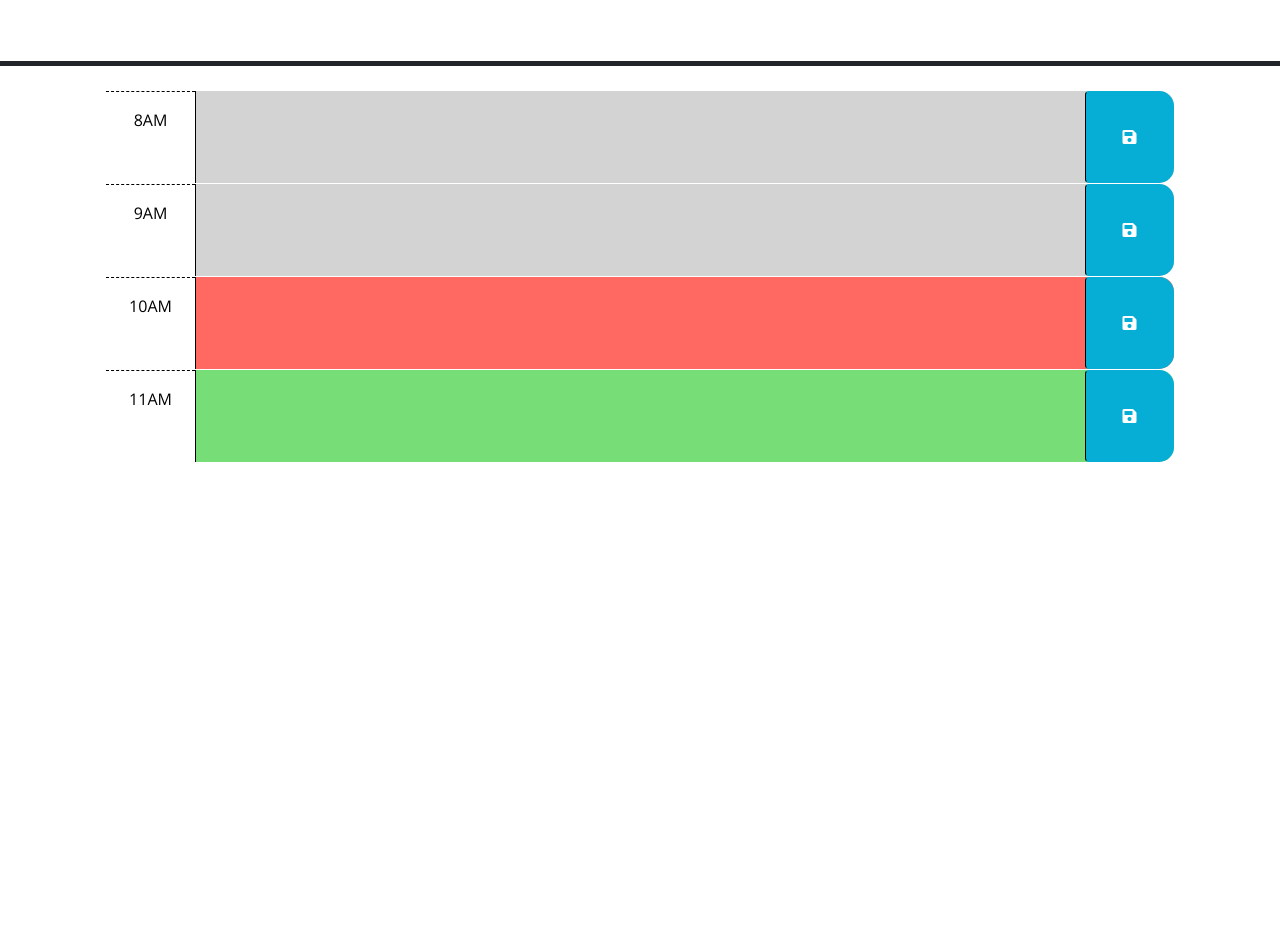
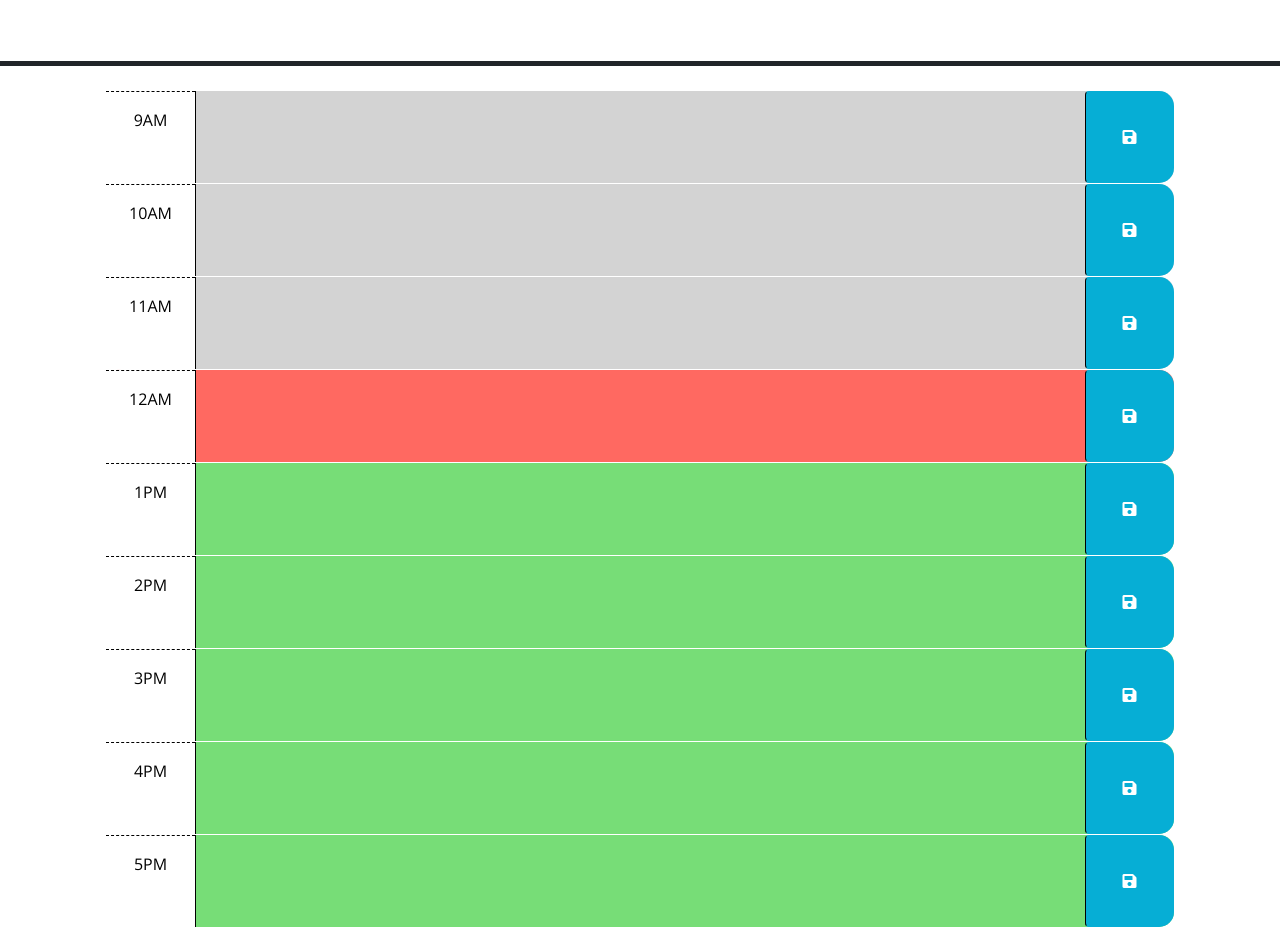
Before and after one commit to berekt24/work-day-scheduler, a plain HTML site: page index.html in a window 1280 px wide. Shown: the part 166-1093 px from the top of the page. Before the commit the page ends 800 px from the top, so only its background shows below. Drawn offline with nearby package versions, Linux system fonts and the light colour scheme.

Commit message:
new time-blocks

```diff
--- a/index.html
+++ b/index.html
@@ -20,20 +20,14 @@
     <p id="currentDay" class="lead"></p>
   </header>
 
-
-
-
   <div class="container-lg px-5">
     <div id="hour-9" class="row time-block past">
-      <div class="col-2 col-md-1 hour text-center py-3">8AM</div>
+      <div class="col-2 col-md-1 hour text-center py-3">9AM</div>
       <textarea class="col-8 col-md-10 description" rows="3"> </textarea>
       <button class="btn saveBtn col-2 col-md-1" aria-label="save">
         <i class="fas fa-save" aria-hidden="true"></i>
       </button>
     </div>
-
-
-
 
     <!-- Use class for "past", "present", and "future" to apply styles to the
         time-block divs accordingly. The javascript will need to do this by
@@ -46,16 +40,16 @@
         -->
 
     <!-- Example of a past time block. The "past" class adds a gray background color. -->
-    <div id="hour-9" class="row time-block past">
-      <div class="col-2 col-md-1 hour text-center py-3">9AM</div>
+    <div id="hour-10" class="row time-block past">
+      <div class="col-2 col-md-1 hour text-center py-3">10AM</div>
       <textarea class="col-8 col-md-10 description" rows="3"> </textarea>
       <button class="btn saveBtn col-2 col-md-1" aria-label="save">
         <i class="fas fa-save" aria-hidden="true"></i>
       </button>
     </div>
     <!-- Example of a a present time block. The "present" class adds a red background color. -->
-    <div id="hour-10" class="row time-block present">
-      <div class="col-2 col-md-1 hour text-center py-3">10AM</div>
+    <div id="hour-11" class="row time-block past">
+      <div class="col-2 col-md-1 hour text-center py-3">11AM</div>
       <textarea class="col-8 col-md-10 description" rows="3"> </textarea>
       <button class="btn saveBtn col-2 col-md-1" aria-label="save">
         <i class="fas fa-save" aria-hidden="true"></i>
@@ -63,14 +57,48 @@
     </div>
 
     <!-- Example of a future time block. The "future" class adds a green background color. -->
-    <div id="hour-11" class="row time-block future">
-      <div class="col-2 col-md-1 hour text-center py-3">11AM</div>
+    <div id="hour-12" class="row time-block present">
+      <div class="col-2 col-md-1 hour text-center py-3">12AM</div>
       <textarea class="col-8 col-md-10 description" rows="3"> </textarea>
       <button class="btn saveBtn col-2 col-md-1" aria-label="save">
         <i class="fas fa-save" aria-hidden="true"></i>
       </button>
     </div>
-
+    <div id="hour-1" class="row time-block future">
+      <div class="col-2 col-md-1 hour text-center py-3">1PM</div>
+      <textarea class="col-8 col-md-10 description" rows="3"> </textarea>
+      <button class="btn saveBtn col-2 col-md-1" aria-label="save">
+        <i class="fas fa-save" aria-hidden="true"></i>
+      </button>
+    </div>
+    <div id="hour-2" class="row time-block future">
+      <div class="col-2 col-md-1 hour text-center py-3">2PM</div>
+      <textarea class="col-8 col-md-10 description" rows="3"> </textarea>
+      <button class="btn saveBtn col-2 col-md-1" aria-label="save">
+        <i class="fas fa-save" aria-hidden="true"></i>
+      </button>
+    </div>
+    <div id="hour-3" class="row time-block future">
+      <div class="col-2 col-md-1 hour text-center py-3">3PM</div>
+      <textarea class="col-8 col-md-10 description" rows="3"> </textarea>
+      <button class="btn saveBtn col-2 col-md-1" aria-label="save">
+        <i class="fas fa-save" aria-hidden="true"></i>
+      </button>
+    </div>
+    <div id="hour-4" class="row time-block future">
+      <div class="col-2 col-md-1 hour text-center py-3">4PM</div>
+      <textarea class="col-8 col-md-10 description" rows="3"> </textarea>
+      <button class="btn saveBtn col-2 col-md-1" aria-label="save">
+        <i class="fas fa-save" aria-hidden="true"></i>
+      </button>
+    </div>
+    <div id="hour-5" class="row time-block future">
+      <div class="col-2 col-md-1 hour text-center py-3">5PM</div>
+      <textarea class="col-8 col-md-10 description" rows="3"> </textarea>
+      <button class="btn saveBtn col-2 col-md-1" aria-label="save">
+        <i class="fas fa-save" aria-hidden="true"></i>
+      </button>
+    </div>
     <script src="https://code.jquery.com/jquery-3.4.1.min.js"></script>
     <script src="https://cdn.jsdelivr.net/npm/dayjs@1.11.3/dayjs.min.js"
       integrity="sha256-iu/zLUB+QgISXBLCW/mcDi/rnf4m4uEDO0wauy76x7U=" crossorigin="anonymous"></script>
```
